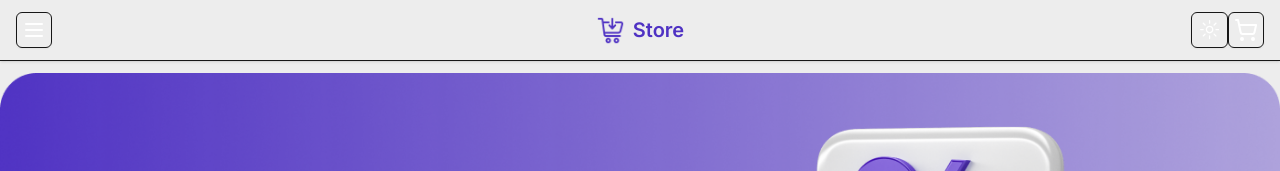
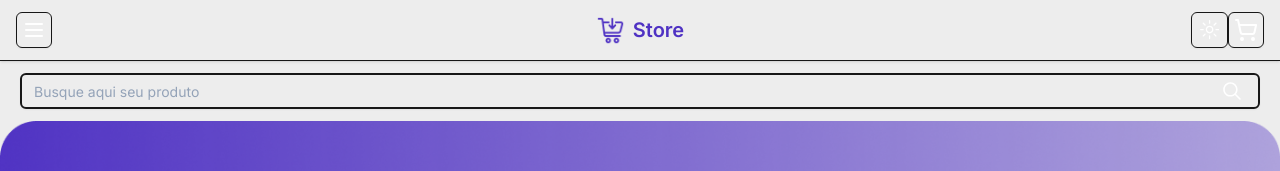
Before and after one commit to CaioMMendes/Store, a Next.js app: page / in a window 1280 px wide. Shown: the top 171 px of the page. Built offline with nearby package versions, Linux system fonts and the light colour scheme; no server answers; the database is empty.

Commit message:
feat: add search product functionality

```diff
--- a/package.json
+++ b/package.json
@@ -18,6 +18,7 @@
   },
   "dependencies": {
     "@auth/prisma-adapter": "^1.0.5",
+    "@hookform/resolvers": "^3.3.2",
     "@prisma/client": "^5.5.2",
     "@radix-ui/react-avatar": "^1.0.4",
     "@radix-ui/react-dialog": "1.0.4",
@@ -35,10 +36,12 @@
     "next-themes": "^0.2.1",
     "react": "^18",
     "react-dom": "^18",
+    "react-hook-form": "^7.47.0",
     "react-query": "^3.39.3",
     "tailwind-merge": "^1.14.0",
     "tailwindcss-animate": "^1.0.7",
     "uuid": "^9.0.1",
+    "zod": "^3.22.4",
     "zustand": "^4.4.5"
   },
   "devDependencies": {
--- a/src/app/(home)/page.tsx
+++ b/src/app/(home)/page.tsx
@@ -4,10 +4,12 @@ import Categories from "./components/categories";
 import DealsList from "../../components/lists/deals-list";
 import List from "@/components/lists/list";
 import PromoBanner from "./components/promo-banner";
+import SearchProduct from "@/components/search-product";
 
 export default function Home() {
   return (
     <main className=" mt-3 flex flex-col ">
+      <SearchProduct />
       <PromoBanner
         src="/banners/banner-55off.png"
         alt="Até 55% de desconto este mês"
--- /dev/null
+++ b/src/app/api/product/search/route.ts
@@ -0,0 +1,50 @@
+import { prismaClient } from "@/lib/prisma";
+import { NextResponse } from "next/server";
+
+const generateSearchQuery = (product?: string | null) => {
+  let searchQuery;
+  if (!product) {
+    searchQuery = { AND: [] };
+  } else {
+    searchQuery = {
+      OR: [
+        {
+          name: {
+            contains: product,
+          },
+        },
+        {
+          slug: {
+            contains: product,
+          },
+        },
+        {
+          description: {
+            contains: product,
+          },
+        },
+      ],
+      AND: [],
+    };
+  }
+
+  return searchQuery;
+};
+
+export async function GET(request: Request) {
+  const { searchParams } = new URL(request.url);
+  let product = searchParams.get("product");
+  let productModified;
+
+  if (searchParams.get("product")) {
+    product = decodeURIComponent(searchParams.get("product")!);
+    product = product.trim();
+    productModified = product.replace(/ /g, " & ");
+    console.log(productModified);
+  }
+  const products = await prismaClient.product.findMany({
+    where: generateSearchQuery(productModified ?? ""),
+  });
+
+  return new NextResponse(JSON.stringify(products), { status: 200 });
+}
--- /dev/null
+++ b/src/app/product/search/page.tsx
@@ -0,0 +1,62 @@
+"use client";
+import LoadingCategoryProducts from "@/app/category/[slug]/components/loading-category-products";
+import ProductItem from "@/components/productItem";
+import SearchProduct from "@/components/search-product";
+import { computeProductTotalPrice } from "@/helpers/productPrice";
+import SearchProductRequest from "@/requests/search-product-request";
+import { Product } from "@prisma/client";
+import { useSearchParams } from "next/navigation";
+import { useQuery } from "react-query";
+import LoadingSearchProduct from "./components/loading-search-products";
+
+const SearchProductPage = () => {
+  const searchParams = useSearchParams();
+  const {
+    data: productsData,
+    isError: productsIsError,
+    isLoading: productsIsLoading,
+  } = useQuery({
+    queryKey: [`getProducts${searchParams.get("product")}`],
+    queryFn: async () =>
+      await SearchProductRequest(searchParams.get("product")),
+  });
+  if (productsIsError) {
+    alert(
+      "Ocorreu um erro ao fazer a requisição! tente novamente em alguns instantes",
+    );
+  }
+  if (productsIsLoading) {
+    return <LoadingSearchProduct />;
+  }
+  if (!productsData || productsData.length === 0) {
+    return (
+      <div className="mt-3 flex h-full flex-col gap-3">
+        <SearchProduct />
+        <div className="flex h-full w-full  justify-center p-5 text-justify text-xl">
+          <p>
+            {" "}
+            Não foi possível encontrar nenhum produto relacionado a{" "}
+            <span className="font-semibold">{searchParams.get("product")}</span>
+          </p>
+        </div>
+      </div>
+    );
+  }
+  return (
+    <div className="flex w-full flex-col gap-5 p-5">
+      <SearchProduct />
+      <div className="grid !w-full !max-w-6xl grid-cols-2 gap-x-2 gap-y-3">
+        {productsData.map((product: Product) => {
+          return (
+            <ProductItem
+              product={computeProductTotalPrice(product)}
+              key={product.id}
+            />
+          );
+        })}
+      </div>
+    </div>
+  );
+};
+
+export default SearchProductPage;
--- /dev/null
+++ b/src/components/search-product.tsx
@@ -0,0 +1,65 @@
+"use client";
+import { useForm } from "react-hook-form";
+import { zodResolver } from "@hookform/resolvers/zod";
+import { useRouter, useSearchParams } from "next/navigation";
+import { z } from "zod";
+import { Input } from "./ui/input";
+import { MagnifyingGlassIcon } from "@radix-ui/react-icons";
+
+const SearchProduct = () => {
+  const searchParams = useSearchParams();
+  const router = useRouter();
+  type SearchProductFormData = z.infer<typeof searchProductFormSchema>;
+  const searchProductFormSchema = z.object({
+    product: z
+      .string({ invalid_type_error: "O valor precisa ser uma string" })
+      //   .maxLength(2)
+      .optional(),
+  });
+  const {
+    register,
+    handleSubmit,
+    formState: { errors },
+  } = useForm<SearchProductFormData>({
+    resolver: zodResolver(searchProductFormSchema),
+  });
+  const onSubmit = (data: SearchProductFormData) => {
+    router.push(`/product/search?product=${data.product}`);
+  };
+  return (
+    <form onSubmit={handleSubmit(onSubmit)}>
+      <div className="flex flex-col gap-2 px-5 pb-3">
+        <div className="relative">
+          <button
+            type="submit"
+            className="absolute right-4 top-1/2 -translate-y-1/2 transform"
+          >
+            <MagnifyingGlassIcon width={24} height={24} />
+          </button>
+          <Input
+            {...register("product")}
+            defaultValue={
+              (searchParams.get("product") !== null
+                ? searchParams.get("product")
+                : "") as string
+            }
+            className={`${
+              !!errors.product
+                ? "border-red-500"
+                : "focus:ring-1 focus:ring-primary"
+            }
+             border-2 border-solid outline-none`}
+            placeholder="Busque aqui seu produto"
+          />
+        </div>
+        {!!errors.product && errors.product?.message && (
+          <span className="mt-1 text-xs text-red-500">
+            {errors.product?.message}
+          </span>
+        )}
+      </div>
+    </form>
+  );
+};
+
+export default SearchProduct;
--- /dev/null
+++ b/src/components/ui/input.tsx
@@ -0,0 +1,25 @@
+import * as React from "react";
+
+import { cn } from "@/lib/utils";
+
+export interface InputProps
+  extends React.InputHTMLAttributes<HTMLInputElement> {}
+
+const Input = React.forwardRef<HTMLInputElement, InputProps>(
+  ({ className, type, ...props }, ref) => {
+    return (
+      <input
+        type={type}
+        className={cn(
+          "flex h-9 w-full rounded-md border  bg-transparent px-3 py-1 text-sm shadow-sm transition-colors file:border-0 file:bg-transparent file:text-sm file:font-medium placeholder:text-muted-foreground  disabled:cursor-not-allowed disabled:opacity-50",
+          className,
+        )}
+        ref={ref}
+        {...props}
+      />
+    );
+  },
+);
+Input.displayName = "Input";
+
+export { Input };
--- /dev/null
+++ b/src/requests/search-product-request.tsx
@@ -0,0 +1,12 @@
+const SearchProductRequest = async (product: string | null) => {
+  const response = await fetch(`/api/product/search?product=${product}`, {
+    method: "GET",
+  });
+
+  if (response.ok) {
+    const product = await response.json();
+    return product;
+  }
+};
+
+export default SearchProductRequest;
```
Also changed, not shown: 1 other file (tests, documents, lock files or other folders).
